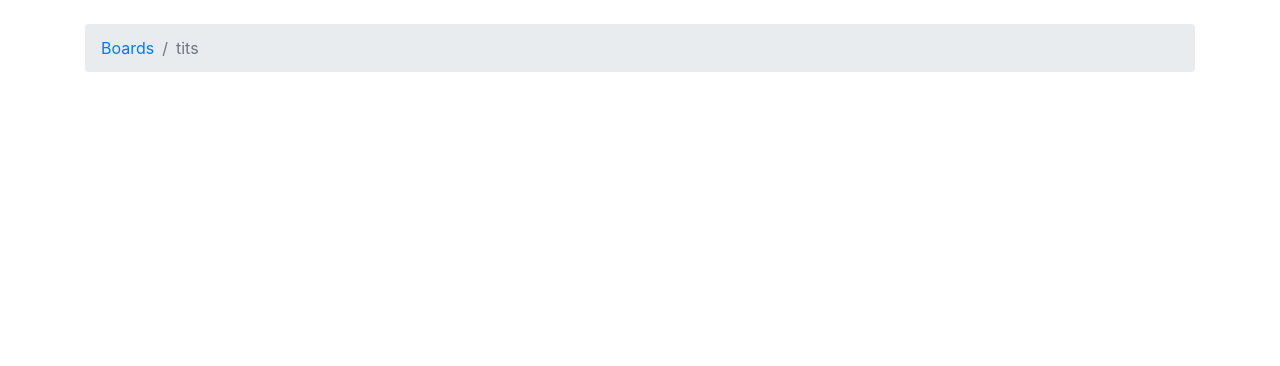
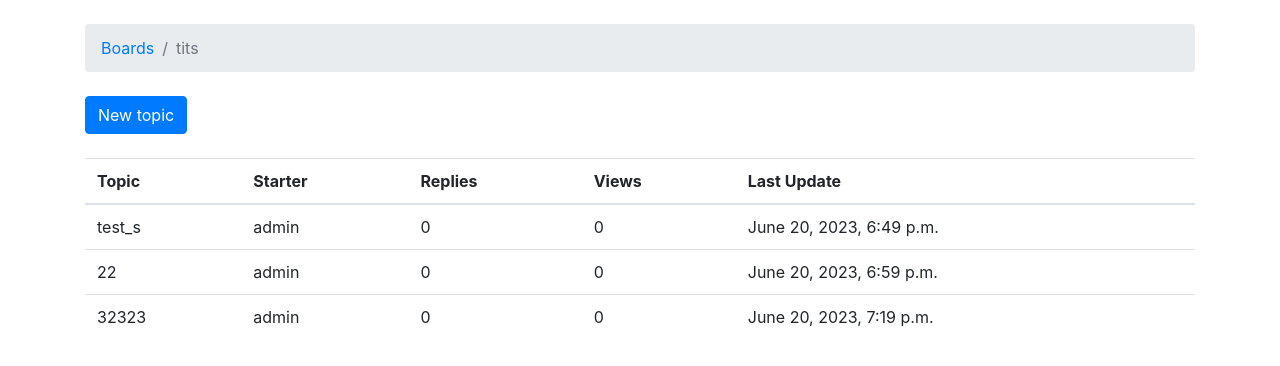
Before and after one commit to Druags/Boards_Project, a Django app: page /boards/1 in a window 1280 px wide. Shown: the part 56-422 px from the top of the page. Run offline with Django 4.2, Linux system fonts and the light colour scheme; data comes from the database, SQL or seed files in the repository; both versions use the stored data as it was after the commit; some libraries are stand-ins or nearby versions; some web fonts are replaced.

Commit message:
created form for creating new topic, added new tests

```diff
--- a/boards_project/boards/views.py
+++ b/boards_project/boards/views.py
@@ -1,6 +1,9 @@
-from django.shortcuts import render, get_object_or_404
+from django.shortcuts import render, get_object_or_404, redirect
 from django.http import HttpResponse, Http404
-from .models import Board
+from django.contrib.auth.models import User
+
+from .forms import NewTopicForm
+from .models import Board, Topic, Post
 
 
 # Create your views here.
@@ -19,4 +22,20 @@ def board_topics_view(request, pk):
 
 def new_topic(request, pk):
     board = get_object_or_404(Board, pk=pk)
-    return render(request, 'new_topic.html', {'board': board})
+    user = User.objects.first()  # TODO: get the currently logged in user
+    if request.method == 'POST':
+        form = NewTopicForm(request.POST)
+        if form.is_valid():
+            topic = form.save(commit=False)
+            topic.board = board
+            topic.starter = user
+            topic.save()
+            post = Post.objects.create(
+                message=form.cleaned_data.get('message'),
+                topic=topic,
+                created_by=user
+            )
+            return redirect('board_topics', pk=board.pk)  # TODO: redirect to the created topic page
+    else:
+        form = NewTopicForm()
+    return render(request, 'new_topic.html', {'board': board, 'form': form})
--- a/boards_project/templates/new_topic.html
+++ b/boards_project/templates/new_topic.html
@@ -9,5 +9,9 @@
 {% endblock %}
 
 {% block content %}
-
+  <form method="post">
+    {% csrf_token %}
+    {{ form.as_p }}
+    <button type="submit" class="btn btn-success">Post</button>
+  </form>
 {% endblock %}
--- a/boards_project/templates/topics.html
+++ b/boards_project/templates/topics.html
@@ -10,5 +10,30 @@
 {% endblock %}
 
 {% block content %}
-    <!-- just leaving it empty for now. we will add core here soon. -->
+  <div class="mb-4">
+    <a href="{% url 'new_topic' board.pk %}" class="btn btn-primary">New topic</a>
+  </div>
+
+  <table class="table">
+    <thead class="thead-inverse">
+      <tr>
+        <th>Topic</th>
+        <th>Starter</th>
+        <th>Replies</th>
+        <th>Views</th>
+        <th>Last Update</th>
+      </tr>
+    </thead>
+    <tbody>
+      {% for topic in board.topics.all %}
+        <tr>
+          <td>{{ topic.subject }}</td>
+          <td>{{ topic.starter.username }}</td>
+          <td>0</td>
+          <td>0</td>
+          <td>{{ topic.last_updated }}</td>
+        </tr>
+      {% endfor %}
+    </tbody>
+  </table>
 {% endblock %}
```
Also changed, not shown: boards_project/boards/forms.py (added, +18 -0 lines), boards_project/boards/tests.py (+55 -4 lines), boards_project/db.sqlite3.
